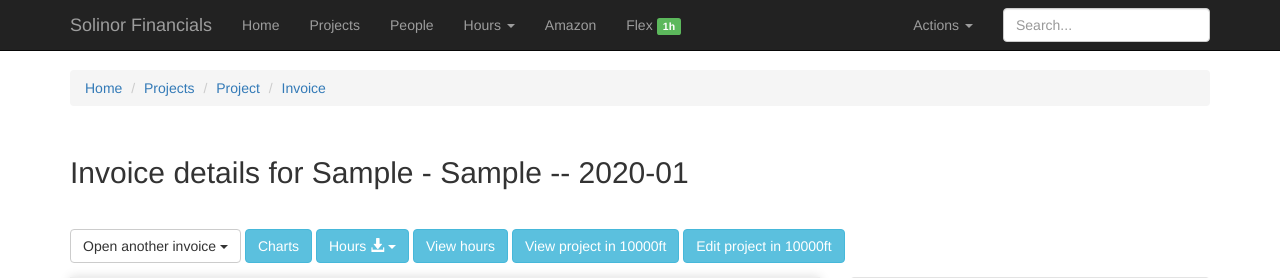
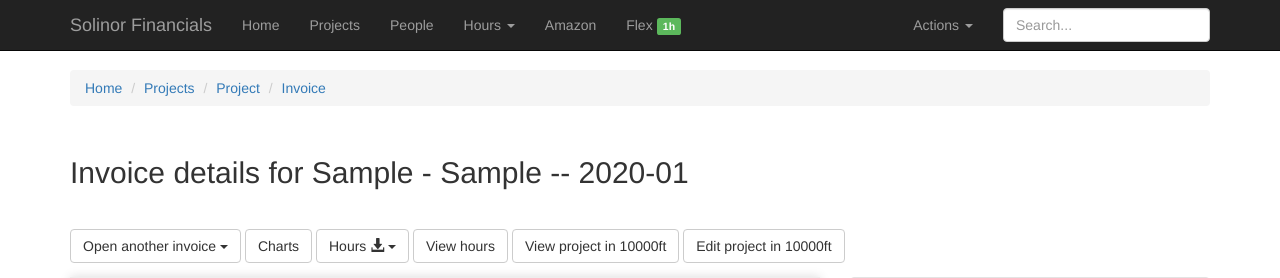
Before and after one commit to solinor/solinor-invoice-checking, a Django app: page /invoices/00000000-0000-0000-0000-000000000001 in a window 1280 px wide. Shown: the top 278 px of the page. Run offline with Django 3.2, Linux system fonts and the light colour scheme; a user stored in the database is signed in; tables that the repository leaves empty hold one stand-in row (values such as "Sample post"); some libraries are stand-ins or nearby versions.

Commit message:
Tune down button colors

```diff
--- a/invoices/templates/all_hours.html
+++ b/invoices/templates/all_hours.html
@@ -13,8 +13,8 @@
 
 <div class="row top-buttons-row">
   <div class="col-md-12">
-    <a class="btn btn-info" href="{% url "users_charts" %}">Charts for people</a>
-    <a class="btn btn-info" href="{% url "hours_charts" %}">Charts for hours</a>
+    <a class="btn btn-default" href="{% url "users_charts" %}">Charts for people</a>
+    <a class="btn btn-default" href="{% url "hours_charts" %}">Charts for hours</a>
   </div>
 </div>
 
--- a/invoices/templates/amazon_invoice.html
+++ b/invoices/templates/amazon_invoice.html
@@ -24,12 +24,12 @@
     </div>
     {% if linked_users %}
     {% for linked_user in linked_users %}
-      <a href="{% url "person_month" linked_user.guid year month %}" role="button" class="btn btn-info">User: {{ linked_user.display_name }}</a>
+      <a href="{% url "person_month" linked_user.guid year month %}" role="button" class="btn btn-default">User: {{ linked_user.display_name }}</a>
     {% endfor %}
     {% endif %}
     {% if linked_projects %}
     {% for linked_project in linked_projects %}
-    <a href="{% url "project" linked_project.guid %}" role="button" class="btn btn-info">Project: {{ linked_project.client }} - {{ linked_project.name }}</a>
+    <a href="{% url "project" linked_project.guid %}" role="button" class="btn btn-default">Project: {{ linked_project.client }} - {{ linked_project.name }}</a>
     {% endfor %}
     {% endif %}
 
--- a/invoices/templates/hours_charts.html
+++ b/invoices/templates/hours_charts.html
@@ -24,7 +24,7 @@ function drawChart() {
 
 <div class="row top-buttons-row">
   <div class="col-md-12">
-    <a class="btn btn-info" href="{% url "users_charts" %}">Charts for people</a>
+    <a class="btn btn-default" href="{% url "users_charts" %}">Charts for people</a>
   </div>
 </div>
 
--- a/invoices/templates/invoice_charts.html
+++ b/invoices/templates/invoice_charts.html
@@ -50,7 +50,7 @@ function drawChart() {
     </div>
     {% endif %}
     {% if invoice.project_m %}
-    <a class="btn btn-info" href="{% url "project_charts" invoice.project_m.guid %}">Project charts</a>
+    <a class="btn btn-default" href="{% url "project_charts" invoice.project_m.guid %}">Project charts</a>
     {% endif %}
   </div>
 </div>
--- a/invoices/templates/invoice_page.html
+++ b/invoices/templates/invoice_page.html
@@ -15,9 +15,9 @@
     <div class="row top-buttons-row">
       <div class="col-md-12">
         {% include "snippets/previous_invoices.html" %}
-        <a class="btn btn-info" href="{% url "invoice_charts" invoice.invoice_id %}" role="button">Charts</a>
+        <a class="btn btn-default" href="{% url "invoice_charts" invoice.invoice_id %}" role="button">Charts</a>
         {% include "snippets/download_hours.html" %}
-        <a class="btn btn-info" href="{% url "invoice_hours" invoice.invoice_id %}" role="button">View hours</a>
+        <a class="btn btn-default" href="{% url "invoice_hours" invoice.invoice_id %}" role="button">View hours</a>
         {% include "snippets/10000ft_project_links.html" %}
         {% include "snippets/update_data_button.html" %}
       </div>
--- a/invoices/templates/people_charts.html
+++ b/invoices/templates/people_charts.html
@@ -23,7 +23,7 @@ function drawChart() {
 
 <div class="row top-buttons-row">
   <div class="col-md-12">
-    <a class="btn btn-info" href="{% url "hours_charts" %}">Charts for hours</a>
+    <a class="btn btn-default" href="{% url "hours_charts" %}">Charts for hours</a>
   </div>
 </div>
 
--- a/invoices/templates/person.html
+++ b/invoices/templates/person.html
@@ -31,13 +31,13 @@ $("#person-hours a").click(function (e) {
       {% endfor %}
     </ul>
   </div>
-    <a rel="noopener" href="https://app.10000ft.com/?user_id={{ person.guid }}" role="button" class="btn btn-info">View {{ person.first_name }} in 10000ft</a>
+    <a rel="noopener" href="https://app.10000ft.com/?user_id={{ person.guid }}" role="button" class="btn btn-default">View {{ person.first_name }} in 10000ft</a>
     {% if person.amazon_account %}
     {% for account in person.amazon_account.all %}
-    <a href="{% url "amazon_invoice" account.linked_account_id year month %}" role="button" class="btn btn-info">Amazon: {{ account.name }}</a>
+    <a href="{% url "amazon_invoice" account.linked_account_id year month %}" role="button" class="btn btn-default">Amazon: {{ account.name }}</a>
     {% endfor %}
     {% endif %}
-    <a class="btn btn-info" href="{% url "person_details" person.guid %}">Charts</a>
+    <a class="btn btn-default" href="{% url "person_details" person.guid %}">Charts</a>
     <a class="btn btn-info" href="{% url "person_flex_hours" person.guid %}">Flex hours</a>
   </div>
 </div>
--- a/invoices/templates/person_details.html
+++ b/invoices/templates/person_details.html
@@ -32,7 +32,7 @@ function drawChart() {
       {% endfor %}
     </ul>
   </div>
-    <a  rel="noopener" href="https://app.10000ft.com/?user_id={{ person.guid }}" role="button" class="btn btn-info">View {{ person.first_name }} in 10000ft</a>
+    <a  rel="noopener" href="https://app.10000ft.com/?user_id={{ person.guid }}" role="button" class="btn btn-default">View {{ person.first_name }} in 10000ft</a>
     <a class="btn btn-info" href="{% url "person_flex_hours" person.guid %}">Flex hours</a>
   </div>
 </div>
--- a/invoices/templates/project_details.html
+++ b/invoices/templates/project_details.html
@@ -14,9 +14,9 @@
 
 <div class="row top-buttons-row">
   <div class="col-md-12">
-    <a class="btn btn-info" rel="noopener" href="https://app.10000ft.com/viewproject?id={{ project.project_id }}" role="button">View project in 10000ft</a>
-    <a class="btn btn-info" rel="noopener" href="https://app.10000ft.com/editproject?id={{ project.project_id }}" role="button">Edit project in 10000ft</a>
-    <a class="btn btn-info" href="{% url "project_charts" project.guid %}" role="button">Charts</a>
+    <a class="btn btn-default" rel="noopener" href="https://app.10000ft.com/viewproject?id={{ project.project_id }}" role="button">View project in 10000ft</a>
+    <a class="btn btn-default" rel="noopener" href="https://app.10000ft.com/editproject?id={{ project.project_id }}" role="button">Edit project in 10000ft</a>
+    <a class="btn btn-default" href="{% url "project_charts" project.guid %}" role="button">Charts</a>
   </div>
 </div>
 
--- a/invoices/templates/snippets/10000ft_project_links.html
+++ b/invoices/templates/snippets/10000ft_project_links.html
@@ -1,4 +1,4 @@
 {% if invoice.project_m %}
-<a class="btn btn-info" rel="noopener" href="https://app.10000ft.com/viewproject?id={{ invoice.project_m.project_id }}" role="button">View project in 10000ft</a>
-<a class="btn btn-info" rel="noopener" href="https://app.10000ft.com/editproject?id={{ invoice.project_m.project_id }}" role="button">Edit project in 10000ft</a>
+<a class="btn btn-default" rel="noopener" href="https://app.10000ft.com/viewproject?id={{ invoice.project_m.project_id }}" role="button">View project in 10000ft</a>
+<a class="btn btn-default" rel="noopener" href="https://app.10000ft.com/editproject?id={{ invoice.project_m.project_id }}" role="button">Edit project in 10000ft</a>
 {% endif %}
--- a/invoices/templates/snippets/download_hours.html
+++ b/invoices/templates/snippets/download_hours.html
@@ -1,5 +1,5 @@
 <div class="dropdown top-bar-dropdown">
-  <button class="btn btn-info dropdown-toggle" type="button" id="dropdownMenu2" data-toggle="dropdown" aria-haspopup="true" aria-expanded="true">
+  <button class="btn btn-default dropdown-toggle" type="button" id="dropdownMenu2" data-toggle="dropdown" aria-haspopup="true" aria-expanded="true">
     Hours <span class="glyphicon glyphicon-download-alt" aria-hidden="true"></span>
     <span class="caret"></span>
   </button>
--- a/invoices/templates/snippets/update_data_button.html
+++ b/invoices/templates/snippets/update_data_button.html
@@ -4,6 +4,6 @@
   <input type="hidden" name="back" value="{{ request.get_full_path }}">
   <input type="hidden" name="start_date" value="{{ invoice.month_start_date }}">
   <input type="hidden" name="end_date" value="{{ invoice.month_end_date }}">
-  <button role="submit" class="btn btn-info">Update data from 10000ft</button>
+  <button role="submit" class="btn btn-default">Update data from 10000ft</button>
 </form>
 {% endif %}
```
